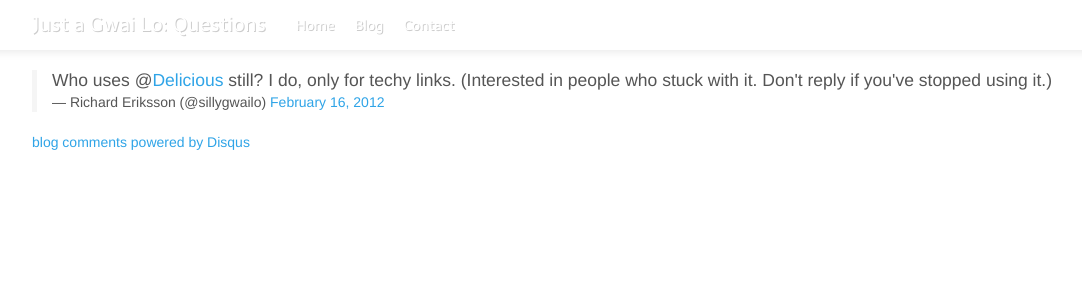
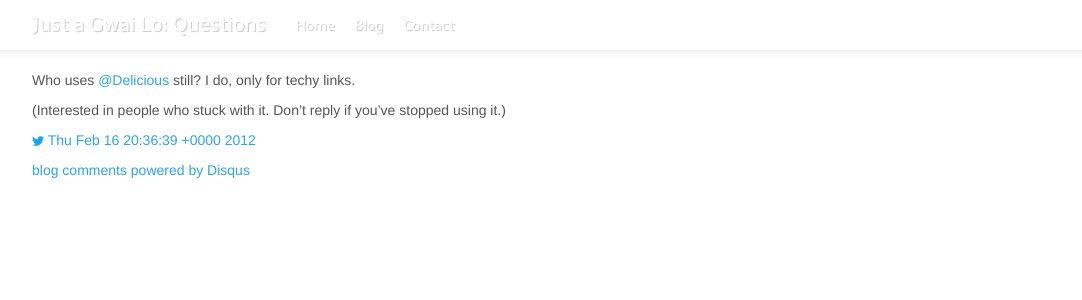
Before and after one commit to sillygwailo/questions.justagwailo.com, a Jekyll site: the page built from _posts/2012-02-16-still-using-delicious.md, in a window 1280 px wide. Shown: the top 300 px of the page, without its empty margins (23-1105 px from the left). Built offline with Jekyll 4.4.1, drawn with Linux system fonts in a browser that asks for light colours; nearby versions of some CDN libraries; comment, search, counter and statistics services are not loaded.

Commit message:
Convert 4 more questions to straight Markdown.

```diff
--- a/_posts/2012-02-16-still-using-delicious.md
+++ b/_posts/2012-02-16-still-using-delicious.md
@@ -3,5 +3,8 @@ title: Still using Del.icio.us?
 permalink: "170245227553112064"
 layout: post
 ---
-<blockquote class="twitter-tweet"><p>Who uses @<a href="https://twitter.com/Delicious">Delicious</a> still? I do, only for techy links. (Interested in people who stuck with it. Don't reply if you've stopped using it.)</p>&mdash; Richard Eriksson (@sillygwailo) <a href="https://twitter.com/sillygwailo/status/170245227553112064" data-datetime="2012-02-16T20:36:39+00:00">February 16, 2012</a></blockquote>
-<script src="//platform.twitter.com/widgets.js" charset="utf-8"></script>
+Who uses [@Delicious](https://twitter.com/Delicious) still? I do, only for techy links.
+
+(Interested in people who stuck with it. Don't reply if you've stopped using it.)
+
+<img src="/images/twitter.png" width="12" /> [Thu Feb 16 20:36:39 +0000 2012](https://twitter.com/sillygwailo/status/170245227553112064)
```
Also changed, not shown: _posts/2012-01-30-github-mute-button.md (+3 -2 lines), _posts/2012-02-15-tumblr-domain-redirects.md (+4 -2 lines), _posts/2012-02-16-blog-tweets-works-away-from-a-computer.md (+3 -2 lines).
